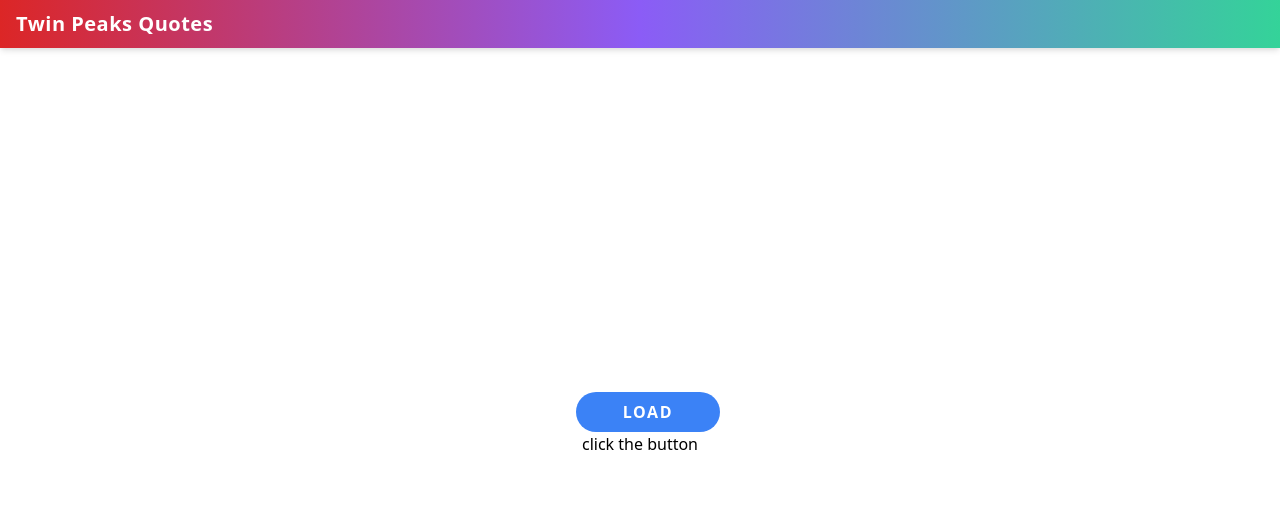
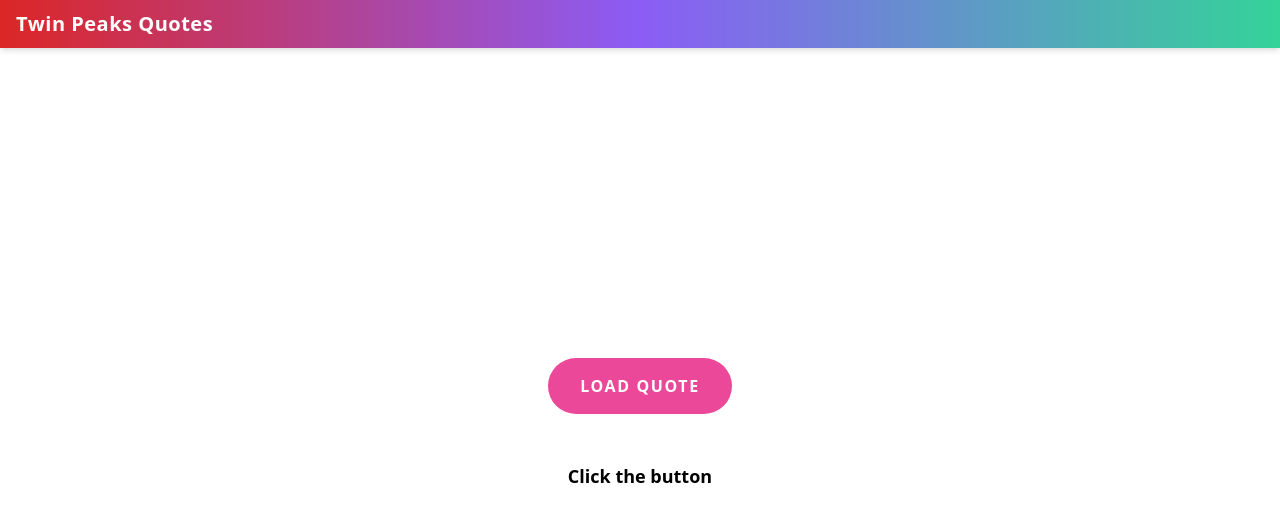
Before and after one commit to tislais/Twin-Peaks-Quotes, a React (Create React App) app: page / in a window 1280 px wide. Shown: the top 522 px of the page. Built offline with nearby package versions, Linux system fonts and the light colour scheme.

Commit message:
Refactor to separate components

```diff
--- a/src/components/quote/Load.js
+++ b/src/components/quote/Load.js
@@ -1,26 +1,19 @@
-import React, { useState } from 'react';
-import { makeRequest } from '../../services/twinPeaksApi';
+import React from 'react';
+import Quote from './Quote';
 
-const Load = () => {
+const Load = ({ quote, getQuote }) => {
 
-  const [quote, setQuote] = useState();
-
-  const getQuote = async () => {
-    const resQuote = await makeRequest();
-    setQuote(resQuote);
-  }
 
   return (
     <main className="flex pt-12 h-full w-full flex-col justify-center items-center">
-      <button className="col-span-2 bg-blue-500 hover:bg-green-500 font-bold uppercase tracking-widest ml-4 rounded-full text-white w-36 p-2"
-        onClick={getQuote}>Load</button>
-      {quote ?
-        <>
-          <h1 className="font-bold mt-12 mb-6 text-3xl">{quote.name}:</h1>
-          <p className="w-1/4 text-lg">"{quote.quoteTextOnly}"</p>
-        </>
-        : <p>click the button</p>
-        }
+      <button className="bg-pink-500 hover:bg-pink-400 font-bold uppercase tracking-widest rounded-full text-white px-8 py-4"
+        onClick={getQuote}>Load Quote</button>
+
+      {quote
+        ? <Quote quote={quote} />
+        : <p className="mt-12 text-lg font-semibold">Click the button</p>
+      }
+
     </main>
   );
 }
--- a/src/components/quote/Quote.js
+++ b/src/components/quote/Quote.js
@@ -0,0 +1,12 @@
+import React from 'react';
+
+const Quote = ({ quote }) => {
+  return (
+      <>
+        <h1 className="font-bold mt-12 mb-6 text-3xl">{quote.name}:</h1>
+        <p className="w-1/4 text-lg">"{quote.quoteTextOnly}"</p>
+      </>
+  )
+}
+
+export default Quote;
--- a/src/containers/TwinPeaksQuote.js
+++ b/src/containers/TwinPeaksQuote.js
@@ -1,11 +1,21 @@
+import React, { useState } from 'react';
 import Header from '../components/Header';
 import Load from '../components/quote/Load';
+import { makeRequest } from '../services/twinPeaksApi';
 
 export default function TwinPeaksQuote() {
+
+  const [quote, setQuote] = useState();
+
+  const getQuote = async () => {
+    const resQuote = await makeRequest();
+    setQuote(resQuote);
+  }
+
   return (
     <div className="App h-screen">
       <Header />
-      <Load />
+      <Load quote={quote} getQuote={getQuote} />
     </div>
   );
 }
```
